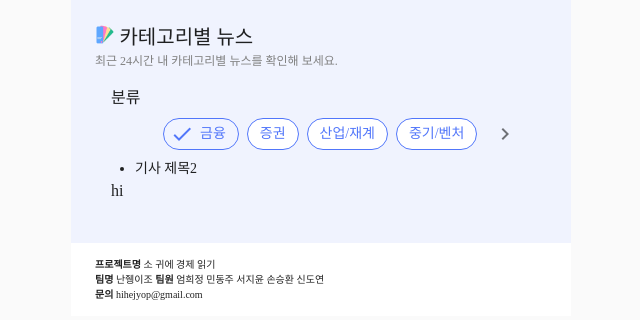
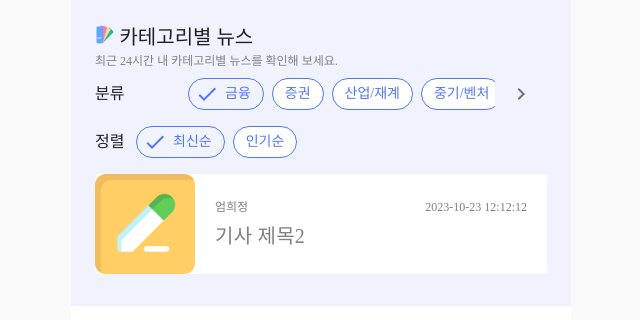
Before and after one commit to Jeeyoun-S/Cow-Economy, a Vue app in the folder frontend/: page /home in a window 1280 px wide. Shown: the part 1032-1352 px from the top of the page, without its empty margins (319-959 px from the left). Built offline with nearby package versions, Linux system fonts and the light colour scheme; no server answers; a web font is replaced by a local one.

Commit message:
Feat: 홈페이지 기사 띄우기, 분류

```diff
--- a/frontend/src/components/HomePage/CategoryNews.vue
+++ b/frontend/src/components/HomePage/CategoryNews.vue
@@ -7,8 +7,8 @@
     <div class="main-subtitle-font">
       최근 24시간 내 카테고리별 뉴스를 확인해 보세요.
     </div>
-    <div class="pa-4">
-      <span>분류</span>
+    <div style="display: flex; align-items: center;">
+      <span class="pr-3" style="white-space: nowrap">분류</span>
       <v-slide-group>
         <v-chip-group v-model="selectedTag" selected-class="text-primary" column @input="onTagChange">
           <v-chip
@@ -24,17 +24,55 @@
           </v-chip>
         </v-chip-group>
       </v-slide-group>
-      <div>
-        <ul>
-          <li v-for="article in filteredArticles" :key="article.articleId">
-            {{ article.article_title }}
-          </li>
-        </ul>
-        <div>
-          hi
+    </div>
+    <div style="display: flex; align-items: center;">
+      <span class="pr-3" style="white-space: nowrap">정렬</span>
+      <v-slide-group>
+        <v-chip-group v-model="selectedSortKey" selected-class="text-primary" column @input="sortNews">
+          <v-chip
+            filter
+            style="background-color: white !important"
+            v-for="sortKey in sortKeys"
+            :key="sortKey.value"
+            color="var(--main-col-2)"
+            outlined
+            :value="sortKey.value"
+          >
+            {{ sortKey.label }}
+          </v-chip>
+        </v-chip-group>
+      </v-slide-group>
+    </div>
+
+    <v-card
+    v-for="news in filteredArticles"
+    :key="news.articleId"
+    class="news-item my-2 d-flex flex-row"
+    elevation="0"
+    >
+      <!-- 이미지 -->
+      <v-img v-if="news.article_thumbnail" width="5%" max-width="100" :src="news.article_thumbnail"></v-img>
+      <!-- 기사 텍스트 -->
+      <div
+        class="text-col ma-5 main-subtitle-font"
+        style="flex: 1; display: flex; flex-direction: column"
+      >
+        <!-- 언론사, 날짜 -->
+        <div
+          class="main-subtitle-font"
+          style="display: flex; justify-content: space-between"
+        >
+          <p class="my-1">{{ news.article_press }}</p>
+          <p class="my-1">{{ news.article_regtime }}</p>
+        </div>
+        <!-- 제목 -->
+        <div class="title-row">
+          <v-card-title class="pa-0 main-title-font">{{
+            news.article_title
+          }}</v-card-title>
         </div>
       </div>
-    </div>
+    </v-card>
   </v-sheet>
 </template>
 
@@ -56,6 +94,11 @@ export default {
         { name: "경제일반", category: "경제일반" },
       ],
       selectedTag: { name: "금융", category: "금융" },
+      sortKeys: [
+        { label: "최신순", value: "최신순" },
+        { label: "인기순", value: "인기순" },
+      ],
+      selectedSortKey: '최신순',
     };
   },
   computed: {
@@ -67,16 +110,27 @@ export default {
       if (!this.selectedTag) {
         return [];
       }
-      return this.allNews.filter(
+      let filtered = this.allNews.filter(
         (article) => article.article_category === this.selectedTag.category
       );
+
+      if (this.selectedSortKey === '최신순') {
+        filtered.sort((a, b) => new Date(b.article_regtime) - new Date(a.article_regtime));
+      } else if (this.selectedSortKey === '인기순') {
+        filtered.sort((a, b) => b.article_hits - a.article_hits);
+      }
+
+      return filtered;
     },
   },
   methods: {
     onTagChange(value) {
       console.log("onTagChange: ", value);
       this.selectedTag = value;
-    }
+    },
+    sortNews(value) {
+      this.selectedSortKey = value;
+    },
   }
 };
 </script>
--- a/frontend/src/components/NewsSearch/NewsSearch.vue
+++ b/frontend/src/components/NewsSearch/NewsSearch.vue
@@ -2,7 +2,7 @@
   <NewsSearchBeforeSearch class="main-container" v-if="!searched"></NewsSearchBeforeSearch>
   <div :class="{'main-container': isNoResult}" v-else>
     <NewsSearchNoResult v-if="isNoResult"></NewsSearchNoResult>
-    <NewsSearchResult v-else :newsList="news"></NewsSearchResult>
+    <NewsSearchResult v-else :newsList="searchNews"></NewsSearchResult>
   </div>
 </template>
 
@@ -10,15 +10,16 @@
 import NewsSearchBeforeSearch from '@/components/NewsSearch/NewsSearchBeforeSearch.vue';
 import NewsSearchNoResult from './NewsSearchNoResult.vue';
 import NewsSearchResult from "./NewsSearchResult.vue"
-import { mapState } from "vuex";
+import { mapState, mapGetters } from "vuex";
 
 export default {
   name: "NewsSearch",
   computed: {
     ...mapState("newsStore", ["searched", "news"]),
+    ...mapGetters("newsStore", ["searchNews"]),
     isNoResult() {
-      return this.news.length === 0;
-    }
+      return this.searchNews.length === 0;
+    },
   },
   components: {
     NewsSearchBeforeSearch,
--- a/frontend/src/components/NewsSearch/NewsSearchResult.vue
+++ b/frontend/src/components/NewsSearch/NewsSearchResult.vue
@@ -18,7 +18,6 @@
     <v-sheet class="mx-7 my-5 d-flex flex-row align-center" style="background-color: transparent">
       <h3 class="mr-auto main-title-font grey--text">{{ filteredNews.length }}개의 검색 결과</h3>
       <v-sheet width="110px" class="md-r-font" style="background-color: transparent">
-        <!-- 지윤님 토글 물어봐서 바꾸기 -->
         <v-select
           class="md-r-font main-col-3"
           :value="sortKey"
@@ -32,23 +31,32 @@
       </v-sheet>
     </v-sheet>
 
-    <v-card v-for="news in filteredNews" :key="news.articleId" class="news-item mx-7 my-2" outlined style="border-radius: 8px; height: 120px; overflow: hidden;">
-      <div class="news-content" style="display: flex; height: 100%;">
+    <v-card
+      v-for="news in filteredNews"
+      :key="news.articleId"
+      class="news-item mx-7 my-2 d-flex flex-row"
+      elevation="0"
+    >
       <!-- 이미지 -->
-        <div class="image-col" v-if="news.article_thumbnail" style="width: 100px; height: 100%; overflow: hidden; display: flex; align-items: center;">
-          <v-img :src="news.article_thumbnail" cover></v-img>
-        </div>
+      <v-img width="5%" max-width="100" :src="news.article_thumbnail"></v-img>
       <!-- 기사 텍스트 -->
-        <div class="text-col ma-5 main-subtitle-font" style="flex: 1; display: flex; flex-direction: column;">
+      <div
+        class="text-col ma-5 main-subtitle-font"
+        style="flex: 1; display: flex; flex-direction: column"
+      >
         <!-- 언론사, 날짜 -->
-          <div class="main-subtitle-font" style="display: flex; justify-content: space-between;">
+        <div
+          class="main-subtitle-font"
+          style="display: flex; justify-content: space-between"
+        >
           <p class="my-1">{{ news.article_press }}</p>
           <p class="my-1">{{ news.article_regtime }}</p>
         </div>
         <!-- 제목 -->
         <div class="title-row">
-            <v-card-title class="pa-0 main-title-font">{{ news.article_title }}</v-card-title>
-          </div>
+          <v-card-title class="pa-0 main-title-font">{{
+            news.article_title
+          }}</v-card-title>
         </div>
       </div>
     </v-card>
--- a/frontend/src/store/modules/newsStore.js
+++ b/frontend/src/store/modules/newsStore.js
@@ -29,7 +29,7 @@ const newsStore = {
         {
           articleId: 3,
           article_category: "산업/재계",
-          article_regtime: "2023-10-22 12:12:12",
+          article_regtime: "2023-10-21 12:12:12",
           article_editor: "김싸피 기사",
           article_press: "지윤",
           article_title: "기사 제목3",
@@ -40,7 +40,7 @@ const newsStore = {
         {
           articleId: 4,
           article_category: "산업/재계",
-          article_regtime: "2023-10-22 12:12:12",
+          article_regtime: "2023-10-28 12:12:12",
           article_editor: "김싸피 기사",
           article_press: "동주",
           article_title: "기사 제목3",
@@ -51,7 +51,7 @@ const newsStore = {
         {
           articleId: 5,
           article_category: "산업/재계",
-          article_regtime: "2023-10-22 12:12:12",
+          article_regtime: "2023-10-23 12:12:12",
           article_editor: "김싸피 기사",
           article_press: "도연",
           article_title: "기사 제목3",
@@ -81,6 +81,16 @@ const newsStore = {
       allNews(state) {
         return state.news;
       },
+      searchNews(state) {
+        if (!state.searchText) {
+          return [];
+        }
+        const searchTextLowerCase = state.searchText.toLowerCase();
+        return state.news.filter((newsItem) =>
+          newsItem.article_title.toLowerCase().includes(searchTextLowerCase) ||
+          newsItem.article_content.toLowerCase().includes(searchTextLowerCase)
+        );
+      },
     },
   };
 
```
Also changed, not shown: 1 other file (tests, documents, lock files or other folders). Lines whose indentation alone changed are shown as unchanged.
